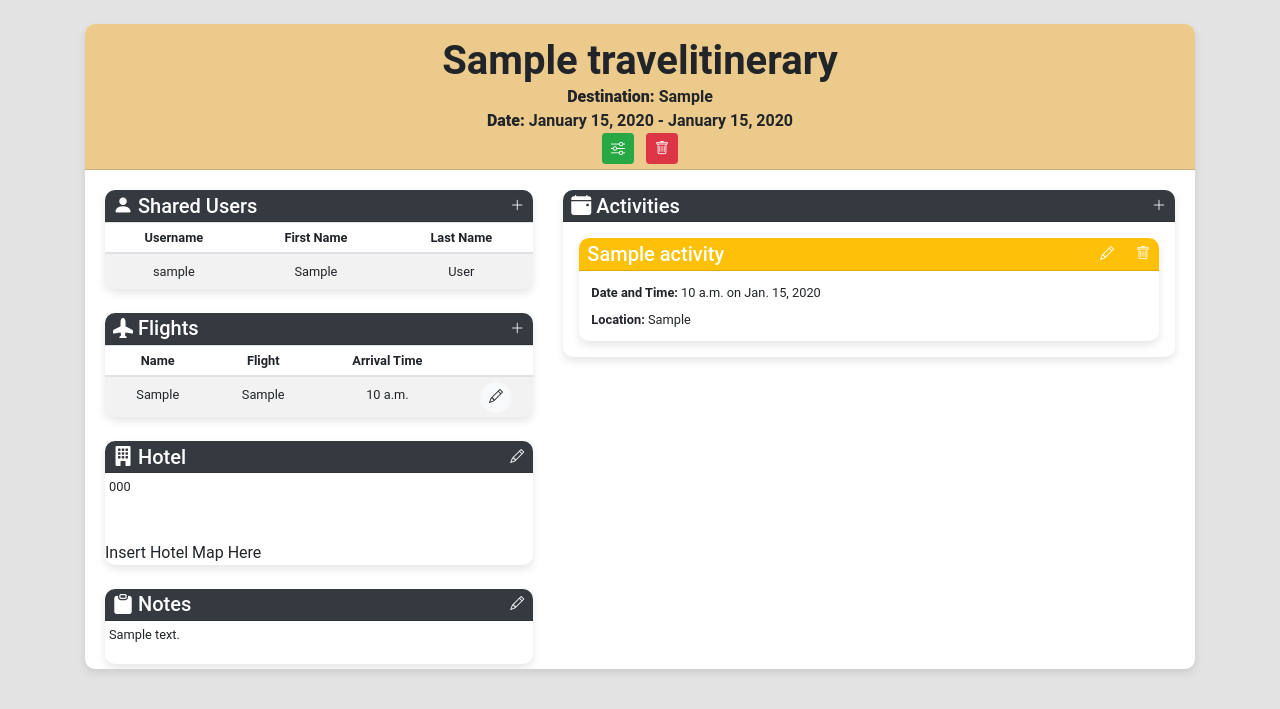
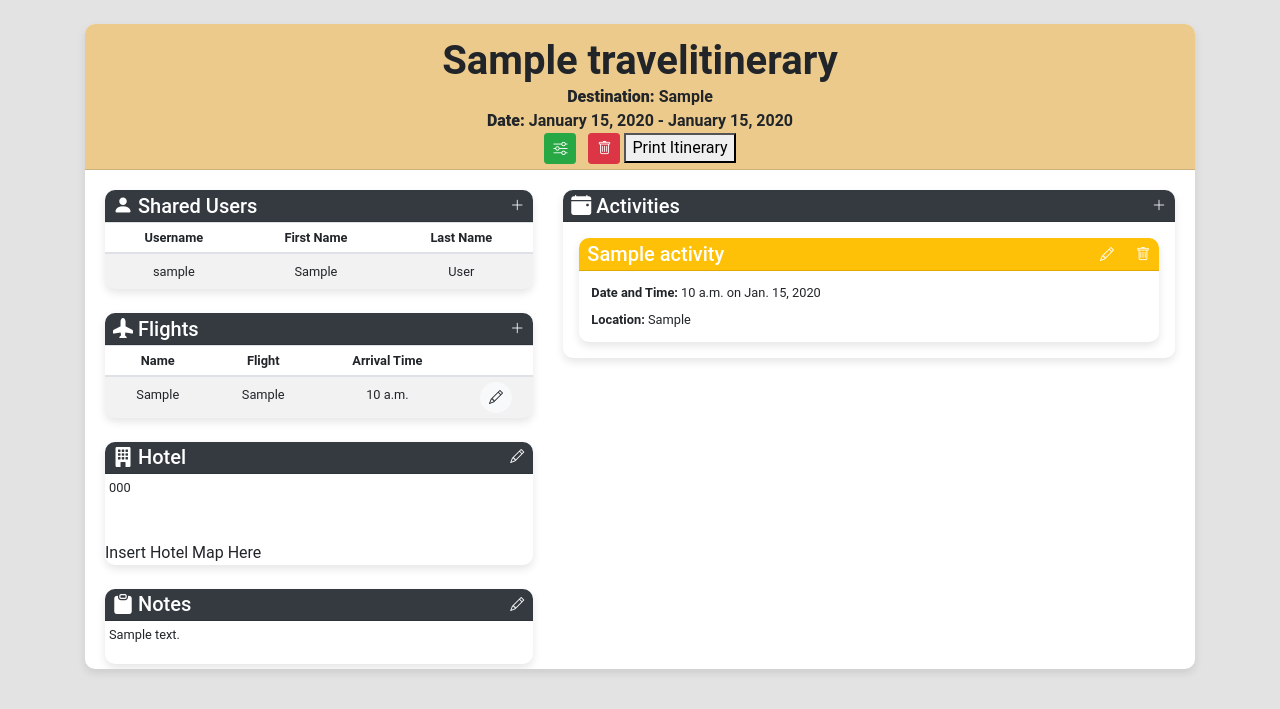
Before and after one commit to whuang214/Globetrotter, a Django app: page /itineraries/1/ in a window 1280 px wide. Shown: the part 86-795 px from the top of the page. Run offline with Django 3.2, Linux system fonts and the light colour scheme; tables that the repository leaves empty hold one stand-in row (values such as "Sample post"); some libraries are stand-ins or nearby versions.

Commit message:
added print button

```diff
--- a/main_app/templates/itineraries/detail.html
+++ b/main_app/templates/itineraries/detail.html
@@ -33,6 +33,8 @@
         class="btn btn-danger btn-sm"
         ><i class="bi bi-trash"></i
       ></a>
+      <button onClick="window.print()">Print Itinerary
+      </button>
     </div>
 
     <div class="card-body overflow-auto">
```
